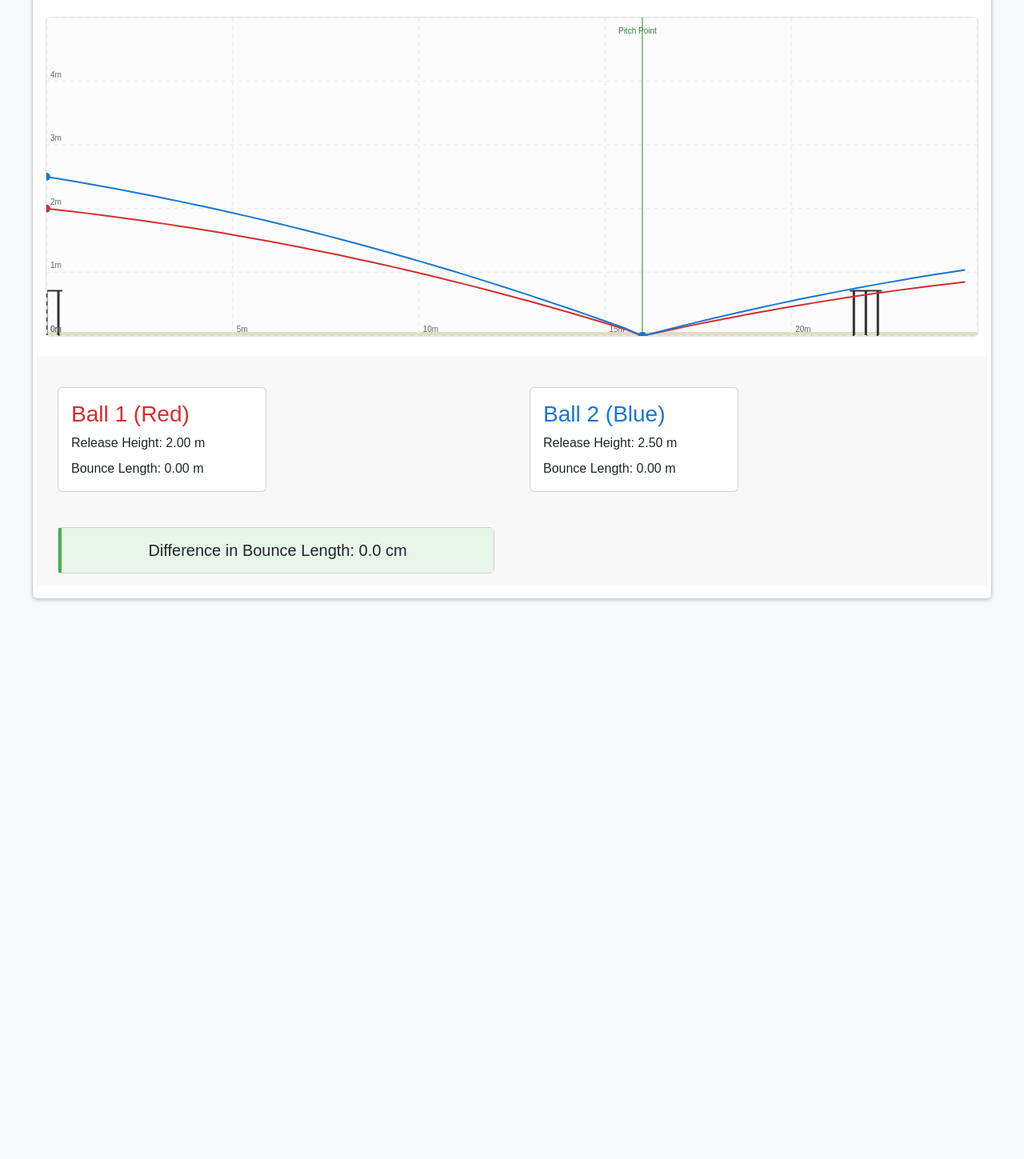
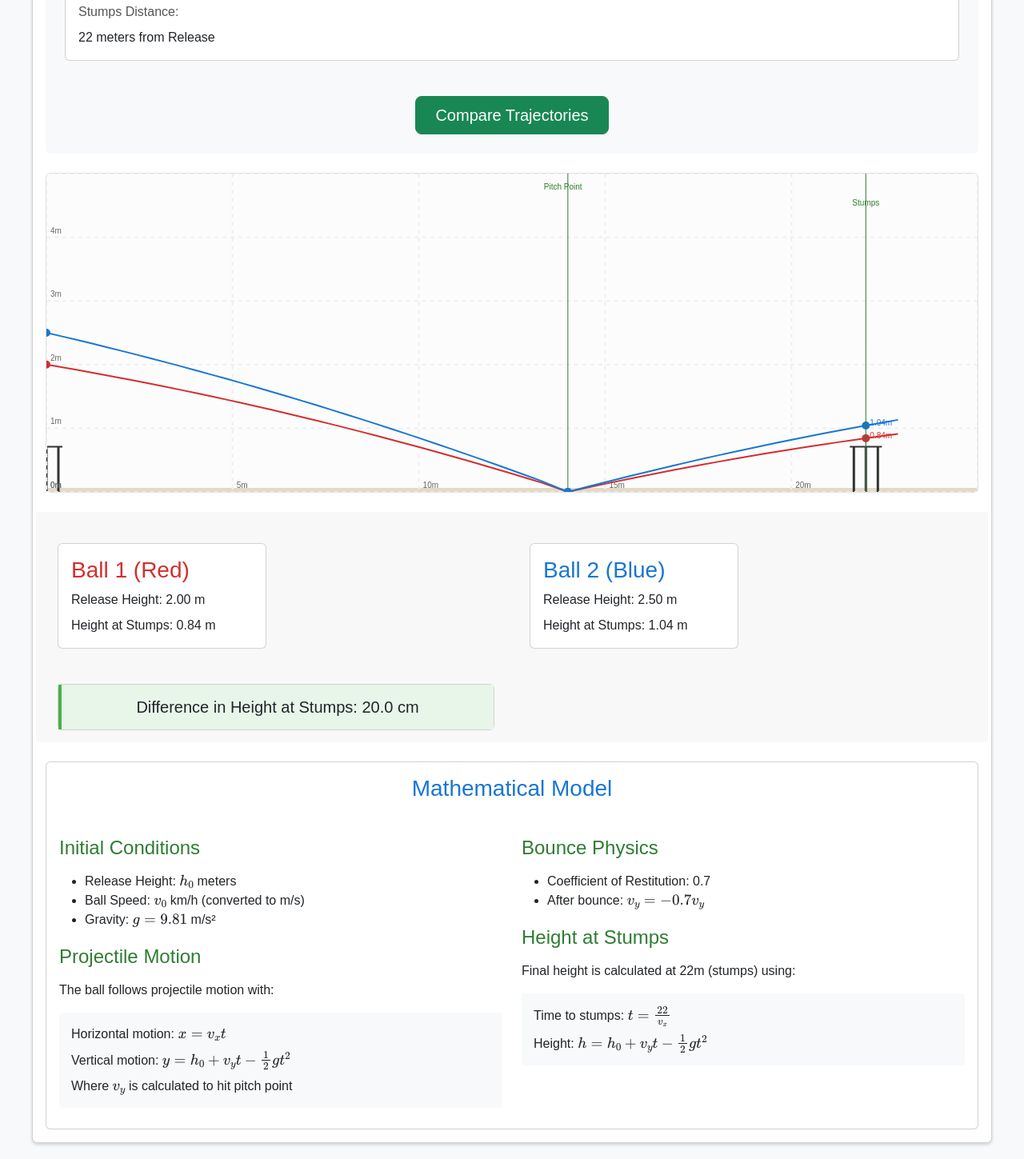
Before and after one commit to azadshaikh/ball-bounce-length-calculator, a plain HTML site: page src/index.html in a window 1280 px wide. Shown: the part 622-2071 px from the top of the page at 80% size. Before the commit the page ends 1391 px from the top, so only its background shows below. Drawn offline with nearby package versions, Linux system fonts and the light colour scheme.

Commit message:
Enhance ball trajectory simulation with advanced physics and mathematical visualization

```diff
--- a/src/index.html
+++ b/src/index.html
@@ -12,6 +12,8 @@
         <div class="card shadow-sm">
             <div class="card-body">
                 <h1 class="text-center mb-4">Cricket Ball Bounce Comparison</h1>
+                <h3 class="text-center mb-4">Dedicated to Fakhar-e-Alam</h2>
+                <p class="text-center mb-4">This tool compares the bounce positions of two cricket balls with different release heights and speeds.</p>
 
                 <div class="controls bg-light p-4 rounded mb-4">
                     <div class="row g-4">
@@ -42,11 +44,15 @@
                                 <div class="card-body">
                                     <div class="mb-3">
                                         <label for="ballSpeed" class="form-label">Ball Speed (km/h):</label>
-                                        <input type="number" class="form-control" id="ballSpeed" value="130" min="80" max="160" step="5">
+                                        <input type="number" class="form-control" id="ballSpeed" value="145" min="80" max="160" step="5">
+                                    </div>
+                                    <div class="mb-3">
+                                        <label for="pitchDistance" class="form-label">Pitch Point Distance (meters):</label>
+                                        <input type="number" class="form-control" id="pitchDistance" value="14" min="14" max="18" step="0.5">
                                     </div>
                                     <div class="pitch-info">
-                                        <label class="form-label">Pitch Point:</label>
-                                        <p class="mb-0">Distance from Release: 16 meters</p>
+                                        <label class="form-label">Stumps Distance:</label>
+                                        <p class="mb-0">22 meters from Release</p>
                                     </div>
                                 </div>
                             </div>
@@ -64,11 +70,54 @@
                 <div id="results" class="row g-4">
                     <!-- Results will be populated by JavaScript -->
                 </div>
+
+                <div class="mt-4">
+                    <div class="card">
+                        <div class="card-body">
+                            <h3 class="card-title text-center mb-4">Mathematical Model</h3>
+                            <div class="row">
+                                <div class="col-md-6">
+                                    <h4>Initial Conditions</h4>
+                                    <ul>
+                                        <li>Release Height: \(h_0\) meters</li>
+                                        <li>Ball Speed: \(v_0\) km/h (converted to m/s)</li>
+                                        <li>Gravity: \(g = 9.81\) m/s²</li>
+                                    </ul>
+
+                                    <h4>Projectile Motion</h4>
+                                    <p>The ball follows projectile motion with:</p>
+                                    <div class="math">
+                                        <p>Horizontal motion: \(x = v_x t\)</p>
+                                        <p>Vertical motion: \(y = h_0 + v_y t - \frac{1}{2}gt^2\)</p>
+                                        <p>Where \(v_y\) is calculated to hit pitch point</p>
+                                    </div>
+                                </div>
+                                <div class="col-md-6">
+                                    <h4>Bounce Physics</h4>
+                                    <ul>
+                                        <li>Coefficient of Restitution: 0.7</li>
+                                        <li>After bounce: \(v_y = -0.7v_y\)</li>
+                                    </ul>
+
+                                    <h4>Height at Stumps</h4>
+                                    <p>Final height is calculated at 22m (stumps) using:</p>
+                                    <div class="math">
+                                        <p>Time to stumps: \(t = \frac{22}{v_x}\)</p>
+                                        <p>Height: \(h = h_0 + v_y t - \frac{1}{2}gt^2\)</p>
+                                    </div>
+                                </div>
+                            </div>
+                        </div>
+                    </div>
+                </div>
             </div>
         </div>
     </div>
 
     <script src="https://cdn.jsdelivr.net/npm/bootstrap@5.3.3/dist/js/bootstrap.bundle.min.js"></script>
+    <!-- Add MathJax for rendering mathematical equations -->
+    <script src="https://polyfill.io/v3/polyfill.min.js?features=es6"></script>
+    <script id="MathJax-script" async src="https://cdn.jsdelivr.net/npm/mathjax@3/es5/tex-mml-chtml.js"></script>
     <script src="script.js"></script>
 </body>
 </html>
--- a/src/script.js
+++ b/src/script.js
@@ -1,6 +1,6 @@
 // Constants
 const GRAVITY = 9.81; // m/s²
-const PITCH_DISTANCE = 16; // meters from release point
+const STUMPS_DISTANCE = 22; // meters from release point (where batsman stands)
 const BALL_RADIUS = 0.036; // meters
 const COEFFICIENT_OF_RESTITUTION = 0.7; // Energy loss on bounce - increased for more noticeable effect
 const WICKET_HEIGHT = 0.7112; // meters (28 inches)
@@ -12,6 +12,7 @@ const ctx = canvas.getContext('2d');
 const releaseHeight1Input = document.getElementById('releaseHeight1');
 const releaseHeight2Input = document.getElementById('releaseHeight2');
 const ballSpeedInput = document.getElementById('ballSpeed');
+const pitchDistanceInput = document.getElementById('pitchDistance');
 const calculateBtn = document.getElementById('calculateBtn');
 const resultsDiv = document.getElementById('results');
 
@@ -74,7 +75,7 @@ function drawWickets(x, color = '#333') {
 }
 
 // Calculate trajectory points
-function calculateTrajectory(releaseHeight, speed) {
+function calculateTrajectory(releaseHeight, speed, pitchDistance) {
     const points = [];
     const dt = 0.01; // Time step in seconds
 
@@ -84,7 +85,7 @@ function calculateTrajectory(releaseHeight, speed) {
 
     // Calculate time to reach pitch point
     const speedMS = speed * (1000/3600); // Convert km/h to m/s
-    const timeToPitch = PITCH_DISTANCE / speedMS;
+    const timeToPitch = pitchDistance / speedMS;
 
     // Calculate initial vertical velocity to reach ground at pitch point using correct kinematic equation
     const initialVy = (0.5 * GRAVITY * timeToPitch) - (releaseHeight / timeToPitch);
@@ -96,8 +97,9 @@ function calculateTrajectory(releaseHeight, speed) {
     let pitchPoint = null;
     let lastPoint = null;
     let bouncePoint = null;
+    let heightAtStumps = null;
 
-    while (x <= 25) { // Calculate until reaching end of pitch
+    while (x <= STUMPS_DISTANCE + 1) { // Calculate until passing stumps
         lastPoint = {x, y, isPitched};
 
         // Update position using velocity
@@ -105,28 +107,28 @@ function calculateTrajectory(releaseHeight, speed) {
         const nextY = y + currentVy * dt;
 
         // Check if ball has reached pitch point
-        if (!isPitched && x < PITCH_DISTANCE && nextX >= PITCH_DISTANCE) {
+        if (!isPitched && x < pitchDistance && nextX >= pitchDistance) {
             isPitched = true;
-            // Interpolate to exact pitch point
-            const ratio = (PITCH_DISTANCE - x) / (nextX - x);
             pitchPoint = {
-                x: PITCH_DISTANCE,
+                x: pitchDistance,
                 y: 0,
                 isPitched: true
             };
+            points.push(pitchPoint);
 
             // Calculate bounce velocity based on impact speed
             currentVy = Math.abs(currentVy) * COEFFICIENT_OF_RESTITUTION;
-            x = PITCH_DISTANCE;
+            x = pitchDistance;
             y = 0;
         } else {
             points.push(lastPoint);
             x = nextX;
+
             // Check for bounce after pitch
             if (isPitched && bouncePoint === null && nextY < 0) {
                 // Calculate exact bounce time using quadratic formula
                 const a = 0.5 * GRAVITY;
-                const b = -currentVy; // Negative because velocity is downward
+                const b = -currentVy;
                 const c = -y;
                 const discriminant = b*b - 4*a*c;
 
@@ -147,6 +149,13 @@ function calculateTrajectory(releaseHeight, speed) {
                 y = Math.max(0, nextY); // Don't let the ball go below ground
             }
 
+            // Record height when ball passes stumps
+            if (heightAtStumps === null && x >= STUMPS_DISTANCE) {
+                // Interpolate height at exact stumps position
+                const ratio = (STUMPS_DISTANCE - (x - currentVx * dt)) / (x - (x - currentVx * dt));
+                heightAtStumps = y - (y - lastPoint.y) * (1 - ratio);
+            }
+
             // Update vertical velocity due to gravity
             currentVy -= GRAVITY * dt;
         }
@@ -155,12 +164,13 @@ function calculateTrajectory(releaseHeight, speed) {
     return {
         points,
         pitchPoint: pitchPoint,
-        finalPoint: bouncePoint
+        bouncePoint: bouncePoint,
+        heightAtStumps: heightAtStumps
     };
 }
 
 // Draw both trajectories
-function drawTrajectories(trajectory1, trajectory2) {
+function drawTrajectories(trajectory1, trajectory2, pitchDistance) {
     ctx.clearRect(0, 0, canvas.width, canvas.height);
 
     // Draw ground
@@ -214,7 +224,7 @@ function drawTrajectories(trajectory1, trajectory2) {
     // Draw pitch point line
     ctx.setLineDash([]);
     ctx.beginPath();
-    const pitchPoint = worldToCanvas(PITCH_DISTANCE, 0);
+    const pitchPoint = worldToCanvas(pitchDistance, 0);
     ctx.moveTo(pitchPoint.x, 0);
     ctx.lineTo(pitchPoint.x, canvas.height);
     ctx.strokeStyle = '#2e7d32';
@@ -270,7 +280,7 @@ function drawTrajectories(trajectory1, trajectory2) {
         ctx.fill();
 
         // Draw bounce point if it exists
-        const bouncePoint = trajectory.finalPoint;
+        const bouncePoint = trajectory.bouncePoint;
         if (bouncePoint) {
             const canvasBouncePoint = worldToCanvas(bouncePoint.x, bouncePoint.y);
             ctx.beginPath();
@@ -278,20 +288,53 @@ function drawTrajectories(trajectory1, trajectory2) {
             ctx.fillStyle = color;
             ctx.fill();
         }
+
+        // Draw point at stumps
+        if (trajectory.heightAtStumps !== null) {
+            const stumpsPoint = worldToCanvas(STUMPS_DISTANCE, trajectory.heightAtStumps);
+            ctx.beginPath();
+            ctx.arc(stumpsPoint.x, stumpsPoint.y, 5, 0, Math.PI * 2);
+            ctx.fillStyle = color;
+            ctx.fill();
+
+            // Draw height line at stumps
+            ctx.beginPath();
+            ctx.setLineDash([5, 5]);
+            ctx.moveTo(stumpsPoint.x, stumpsPoint.y);
+            ctx.lineTo(stumpsPoint.x, worldToCanvas(STUMPS_DISTANCE, 0).y);
+            ctx.strokeStyle = color;
+            ctx.lineWidth = 1;
+            ctx.stroke();
+            ctx.setLineDash([]);
+
+            // Add height label
+            ctx.fillStyle = color;
+            ctx.textAlign = 'left';
+            ctx.fillText(`${trajectory.heightAtStumps.toFixed(2)}m`, stumpsPoint.x + 5, stumpsPoint.y);
+        }
     }
 
     drawBallPoints(trajectory1, '#d32f2f');
     drawBallPoints(trajectory2, '#1976d2');
+
+    // Draw stumps line
+    ctx.beginPath();
+    const stumpsLine = worldToCanvas(STUMPS_DISTANCE, 0);
+    ctx.moveTo(stumpsLine.x, 0);
+    ctx.lineTo(stumpsLine.x, canvas.height);
+    ctx.strokeStyle = '#2e7d32';
+    ctx.lineWidth = 1;
+    ctx.stroke();
+    ctx.fillStyle = '#2e7d32';
+    ctx.textAlign = 'center';
+    ctx.fillText('Stumps', stumpsLine.x, 40);
 }
 
 // Update results
 function updateResults(trajectory1, trajectory2) {
-    const finalPoint1 = trajectory1.finalPoint;
-    const finalPoint2 = trajectory2.finalPoint;
-
-    const bounceDistance1 = finalPoint1 ? finalPoint1.x - PITCH_DISTANCE : 0;
-    const bounceDistance2 = finalPoint2 ? finalPoint2.x - PITCH_DISTANCE : 0;
-    const bounceDifference = Math.abs(bounceDistance2 - bounceDistance1);
+    const heightAtStumps1 = trajectory1.heightAtStumps;
+    const heightAtStumps2 = trajectory2.heightAtStumps;
+    const heightDifference = Math.abs(heightAtStumps2 - heightAtStumps1);
 
     resultsDiv.innerHTML = `
         <div class="col-md-6">
@@ -299,7 +342,7 @@ function updateResults(trajectory1, trajectory2) {
                 <div class="card-body">
                     <h3 class="card-title">Ball 1 (Red)</h3>
                     <p class="mb-2">Release Height: ${trajectory1.points[0].y.toFixed(2)} m</p>
-                    <p class="mb-0">Bounce Length: ${bounceDistance1.toFixed(2)} m</p>
+                    <p class="mb-0">Height at Stumps: ${heightAtStumps1.toFixed(2)} m</p>
                 </div>
             </div>
         </div>
@@ -308,14 +351,14 @@ function updateResults(trajectory1, trajectory2) {
                 <div class="card-body">
                     <h3 class="card-title">Ball 2 (Blue)</h3>
                     <p class="mb-2">Release Height: ${trajectory2.points[0].y.toFixed(2)} m</p>
-                    <p class="mb-0">Bounce Length: ${bounceDistance2.toFixed(2)} m</p>
+                    <p class="mb-0">Height at Stumps: ${heightAtStumps2.toFixed(2)} m</p>
                 </div>
             </div>
         </div>
        <div class="col-12">
             <div class="card">
                 <div class="card-body difference text-center">
-                    <p class="h5 mb-0">Difference in Bounce Length: ${(bounceDifference * 100).toFixed(1)} cm</p>
+                    <p class="h5 mb-0">Difference in Height at Stumps: ${(heightDifference * 100).toFixed(1)} cm</p>
                 </div>
             </div>
         </div>
@@ -327,11 +370,12 @@ function handleCalculate() {
     const releaseHeight1 = parseFloat(releaseHeight1Input.value);
     const releaseHeight2 = parseFloat(releaseHeight2Input.value);
     const ballSpeed = parseFloat(ballSpeedInput.value);
+    const pitchDistance = parseFloat(pitchDistanceInput.value);
 
-    const trajectory1 = calculateTrajectory(releaseHeight1, ballSpeed);
-    const trajectory2 = calculateTrajectory(releaseHeight2, ballSpeed);
+    const trajectory1 = calculateTrajectory(releaseHeight1, ballSpeed, pitchDistance);
+    const trajectory2 = calculateTrajectory(releaseHeight2, ballSpeed, pitchDistance);
 
-    drawTrajectories(trajectory1, trajectory2);
+    drawTrajectories(trajectory1, trajectory2, pitchDistance);
     updateResults(trajectory1, trajectory2);
 }
 
@@ -340,6 +384,7 @@ calculateBtn.addEventListener('click', handleCalculate);
 ballSpeedInput.addEventListener('input', handleCalculate);
 releaseHeight1Input.addEventListener('input', handleCalculate);
 releaseHeight2Input.addEventListener('input', handleCalculate);
+pitchDistanceInput.addEventListener('input', handleCalculate);
 
 // Initial calculation
 handleCalculate();
--- a/src/styles.css
+++ b/src/styles.css
@@ -175,3 +175,28 @@ canvas {
         font-size: 1rem;
     }
 }
+
+.math {
+    background-color: #f8f9fa;
+    padding: 15px;
+    border-radius: 4px;
+    margin: 10px 0;
+}
+
+.math p {
+    margin-bottom: 8px;
+}
+
+.math p:last-child {
+    margin-bottom: 0;
+}
+
+h4 {
+    color: #2e7d32;
+    margin-top: 20px;
+    margin-bottom: 15px;
+}
+
+.card-title {
+    color: #1976d2;
+}
```
Also changed, not shown: 1 other file.
